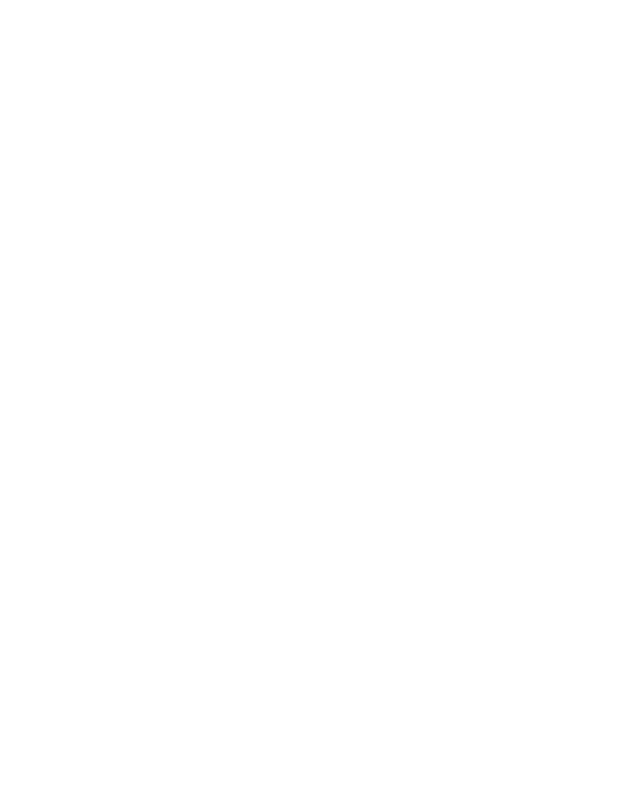
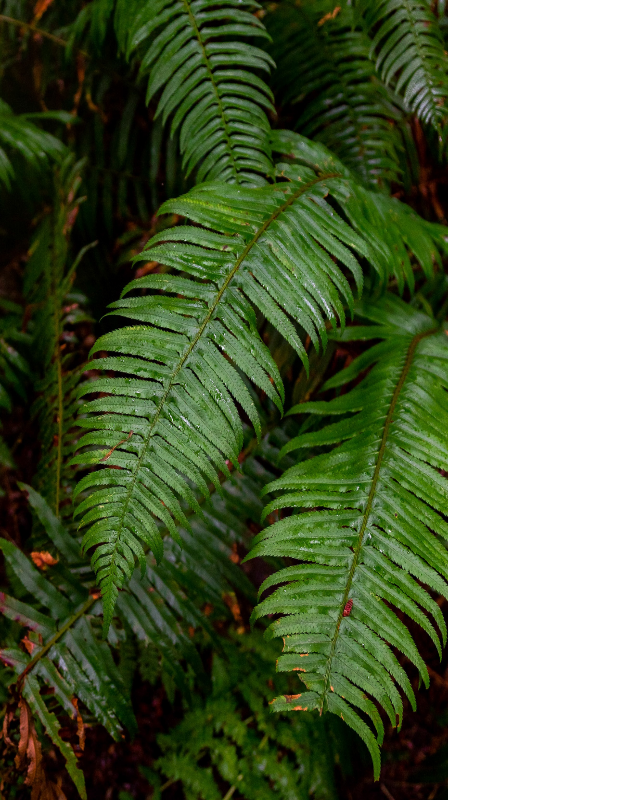
Before and after one commit to NitanJana/odin-signup, a plain HTML site: page index.html in a window 1280 px wide. Shown: the whole page, without its empty margins (0-640 px from the left). Drawn offline with Linux system fonts and the light colour scheme.

Commit message:
feat:add sidebar background img

```diff
--- a/index.html
+++ b/index.html
@@ -8,5 +8,8 @@
     <title>Sign Up</title>
   </head>
   <body>
+    <aside class="sidebar">
+    </aside>
+    <main></main>
   </body>
 </html>
--- a/style.css
+++ b/style.css
@@ -0,0 +1,10 @@
+body {
+  height: 100vh;
+  display: flex;
+  overflow: hidden;
+}
+
+.sidebar {
+  width: 35%;
+  background: url("./img/sidebar.jpg") center/100% 100% no-repeat;
+}
```
